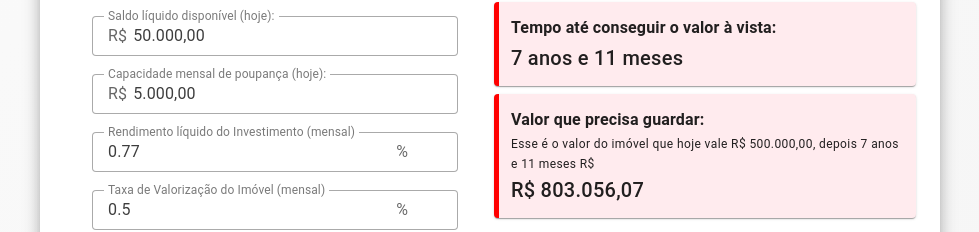
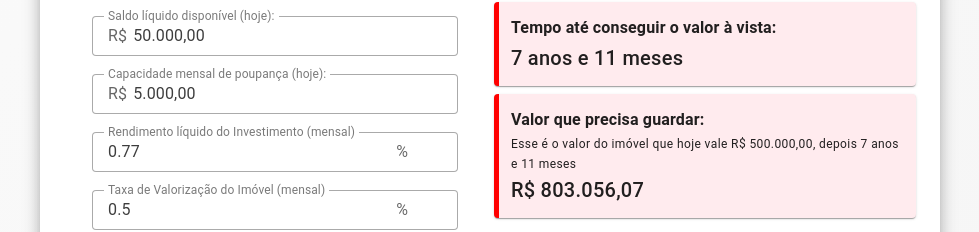
Before and after one commit to SandroAS/calculadora-imobiliaria, a Vue app: page / in a window 1280 px wide. Shown: the part 218-450 px from the top of the page, without its empty margins (150-1129 px from the left). Built offline with nearby package versions, Linux system fonts and the light colour scheme; the HTML template or start-up script is replaced by a standard one.

Commit message:
removendo R$ solto

```diff
--- a/src/App.vue
+++ b/src/App.vue
@@ -125,7 +125,7 @@
                       <v-card outlined class="pa-3 result-card">
                         <div class="text-subtitle-1 font-weight-bold">Valor que precisa guardar:</div>
                         <div class="text-caption text-wrap">
-                          {{ `Esse é o valor do imóvel que hoje vale ${formatCurrency(valorImovel || 0)}, depois ${formattedTempoAteConseguir} R$` }}
+                          {{ `Esse é o valor do imóvel que hoje vale ${formatCurrency(valorImovel || 0)}, depois ${formattedTempoAteConseguir}` }}
                         </div>
                         <div class="text-h6 primary--text">{{ formatCurrency(valorImovelNoFuturo) }}</div>
                       </v-card>
```
